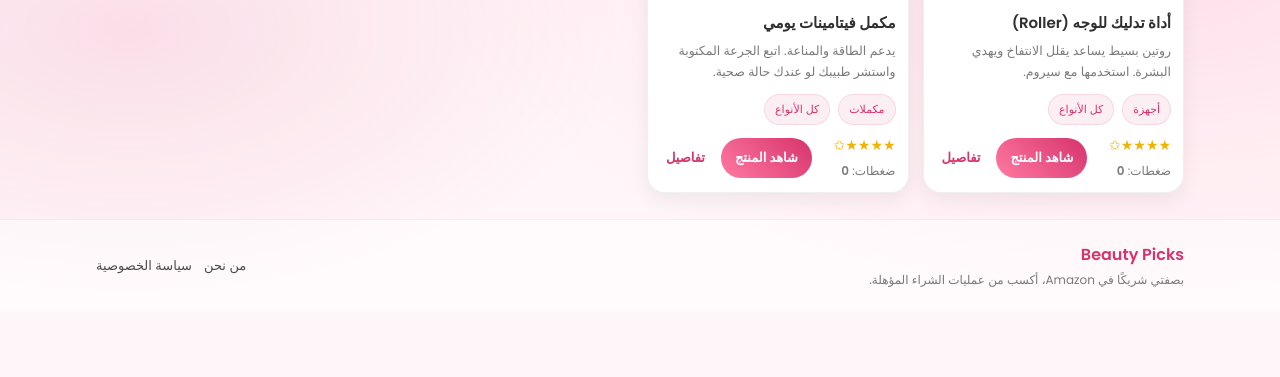
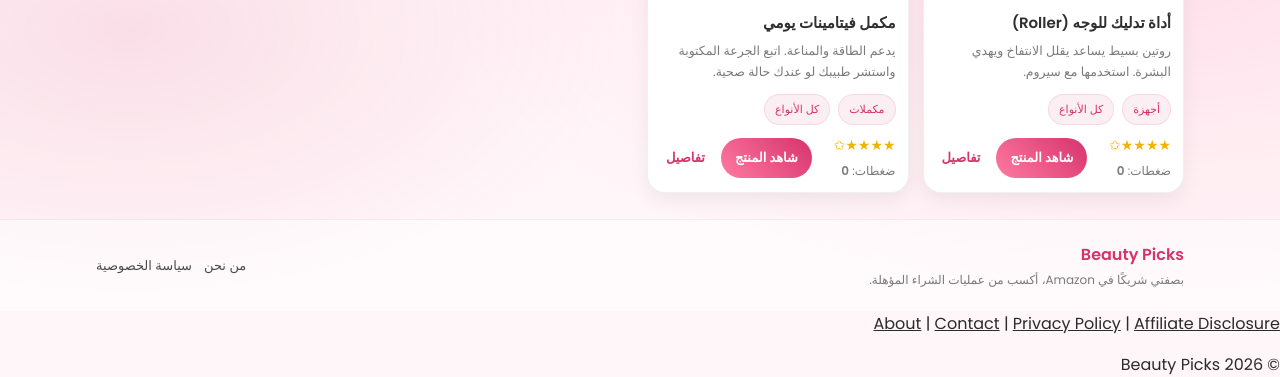
Before and after one commit to Hosyss/beauty-picks, a plain HTML site: page index.html in a window 1280 px wide. Shown: the part 1650-2027 px from the top of the page. Before the commit the page ends 1961 px from the top, so only its background shows below. Drawn offline with Linux system fonts and the light colour scheme.

Commit message:
Add footer with links and copyright information
Added footer with links and copyright notice.

```diff
--- a/index.html
+++ b/index.html
@@ -269,6 +269,13 @@
         </div>
       </div>
     </div>
+ <footer>
+      <a href="about.html">About</a> | <a href="contact.html">Contact</a> |
+      <a href="privacy.html">Privacy Policy</a> |
+      <a href="disclosure.html">Affiliate Disclosure</a>
+      <p>&copy; 2026 Beauty Picks</p>
+    </footer>
+
 
     <script src="js/main.js"></script>
   </body>
```
